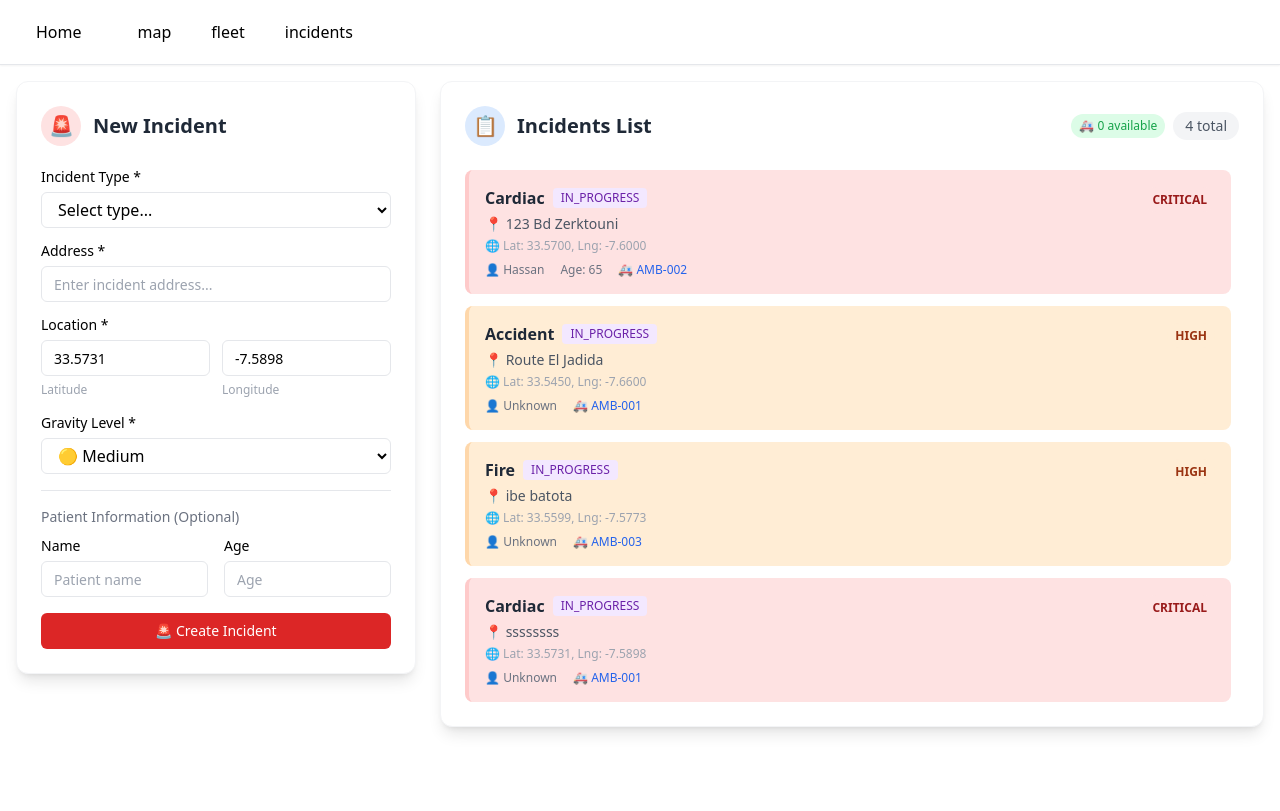
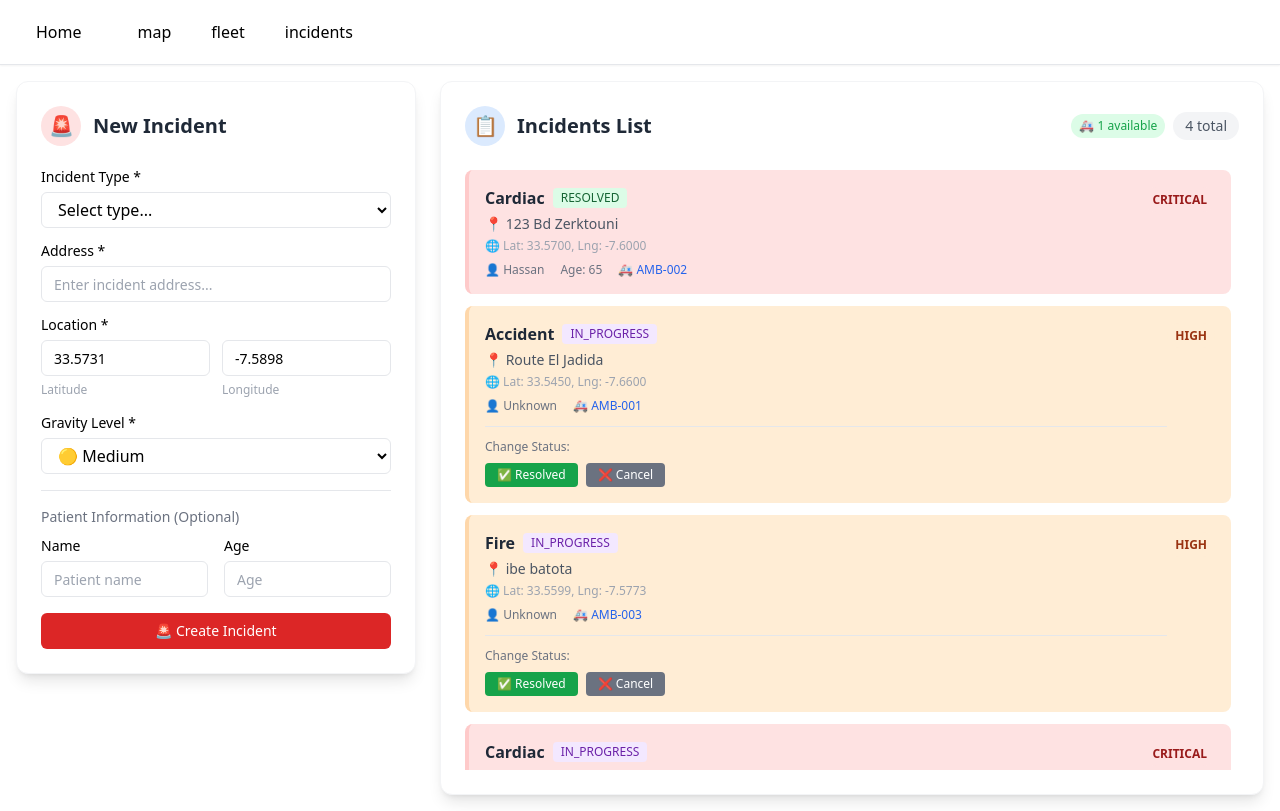
Before and after one commit to Smailnajim/ResQ, a React (Vite) app: page /incidents in a window 1280 px wide. Built offline with nearby package versions, Linux system fonts and the light colour scheme; data requests are answered from the project's data file.

Commit message:
change status of incidents, change tatus to ambulances that asigned to it

```diff
--- a/db.json
+++ b/db.json
@@ -56,7 +56,7 @@
     {
       "id": "2",
       "matricule": "AMB-002",
-      "status": "OCCUPIED",
+      "status": "AVAILABLE",
       "location": {
         "lat": 33.56,
         "lng": -7.61
@@ -96,7 +96,7 @@
         "lng": -7.6
       },
       "gravity": "CRITICAL",
-      "status": "IN_PROGRESS",
+      "status": "RESOLVED",
       "patient": {
         "name": "Hassan",
         "age": 65
--- a/src/pages/incidents.tsx
+++ b/src/pages/incidents.tsx
@@ -84,6 +84,39 @@ export default function Incidents() {
             console.error("Error assigning ambulance:", error);
         } finally {
             setAssigningId(null);
+        }
+    };
+
+    // Update incident status
+    const [updatingStatus, setUpdatingStatus] = useState<string | number | null>(null);
+
+    const updateIncidentStatus = async (incident: Incident, newStatus: string) => {
+        setUpdatingStatus(incident.id);
+
+        try {
+            // Update incident status
+            await fetch(`http://localhost:5000/incidents/${incident.id}`, {
+                method: "PATCH",
+                headers: { "Content-Type": "application/json" },
+                body: JSON.stringify({ status: newStatus }),
+            });
+
+            // If resolved and has ambulance assigned, set ambulance to AVAILABLE
+            if (newStatus === "RESOLVED" && incident.AmbulanceId) {
+                await fetch(`http://localhost:5000/ambulances/${incident.AmbulanceId}`, {
+                    method: "PATCH",
+                    headers: { "Content-Type": "application/json" },
+                    body: JSON.stringify({ status: "AVAILABLE" }),
+                });
+            }
+
+            // Refresh data
+            await fetchIncidents();
+            await fetchAmbulances();
+        } catch (error) {
+            console.error("Error updating incident status:", error);
+        } finally {
+            setUpdatingStatus(null);
         }
     };
 
@@ -209,6 +242,40 @@ export default function Incidents() {
                                                     )}
                                                 </div>
                                             )}
+
+                                            {/* Change Status Section */}
+                                            {incident.status !== "RESOLVED" && incident.status !== "CANCELLED" && (
+                                                <div className="mt-3 pt-3 border-t border-gray-200">
+                                                    <div className="text-xs text-gray-500 mb-2">Change Status:</div>
+                                                    <div className="flex flex-wrap gap-2">
+                                                        {incident.status === "PENDING" && incident.AmbulanceId && (
+                                                            <button
+                                                                onClick={() => updateIncidentStatus(incident, "IN_PROGRESS")}
+                                                                disabled={updatingStatus === incident.id}
+                                                                className="px-3 py-1 bg-purple-600 hover:bg-purple-700 text-white text-xs font-medium rounded transition-all disabled:opacity-50"
+                                                            >
+                                                                {updatingStatus === incident.id ? "..." : "▶️ Start"}
+                                                            </button>
+                                                        )}
+                                                        {incident.status === "IN_PROGRESS" && (
+                                                            <button
+                                                                onClick={() => updateIncidentStatus(incident, "RESOLVED")}
+                                                                disabled={updatingStatus === incident.id}
+                                                                className="px-3 py-1 bg-green-600 hover:bg-green-700 text-white text-xs font-medium rounded transition-all disabled:opacity-50"
+                                                            >
+                                                                {updatingStatus === incident.id ? "..." : "✅ Resolved"}
+                                                            </button>
+                                                        )}
+                                                        <button
+                                                            onClick={() => updateIncidentStatus(incident, "CANCELLED")}
+                                                            disabled={updatingStatus === incident.id}
+                                                            className="px-3 py-1 bg-gray-500 hover:bg-gray-600 text-white text-xs font-medium rounded transition-all disabled:opacity-50"
+                                                        >
+                                                            {updatingStatus === incident.id ? "..." : "❌ Cancel"}
+                                                        </button>
+                                                    </div>
+                                                </div>
+                                            )}
                                         </div>
                                         <div className="text-right">
                                             <span className={`px-2 py-1 rounded-full text-xs font-bold ${getGravityColor(incident.gravity)}`}>
```
